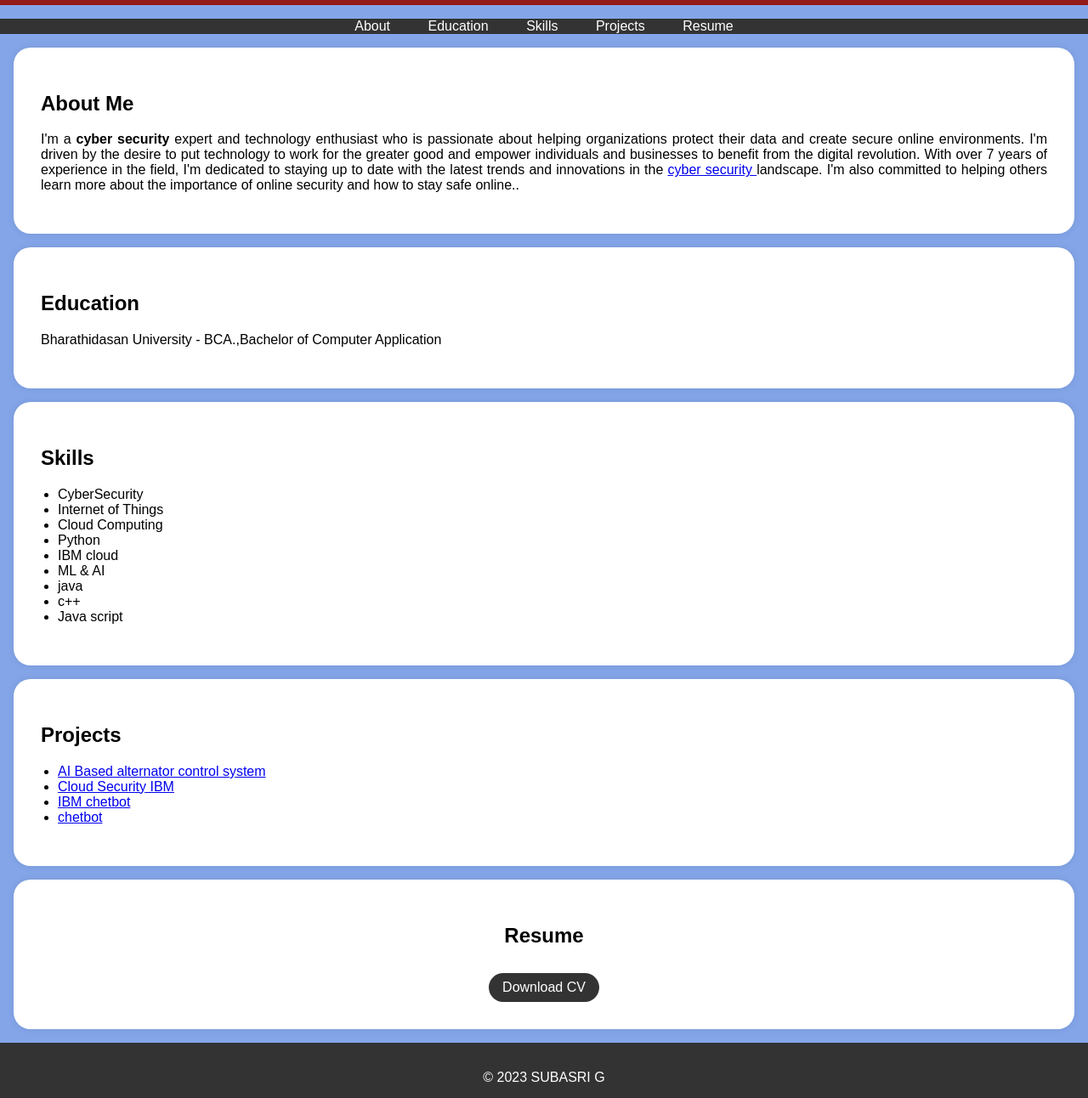
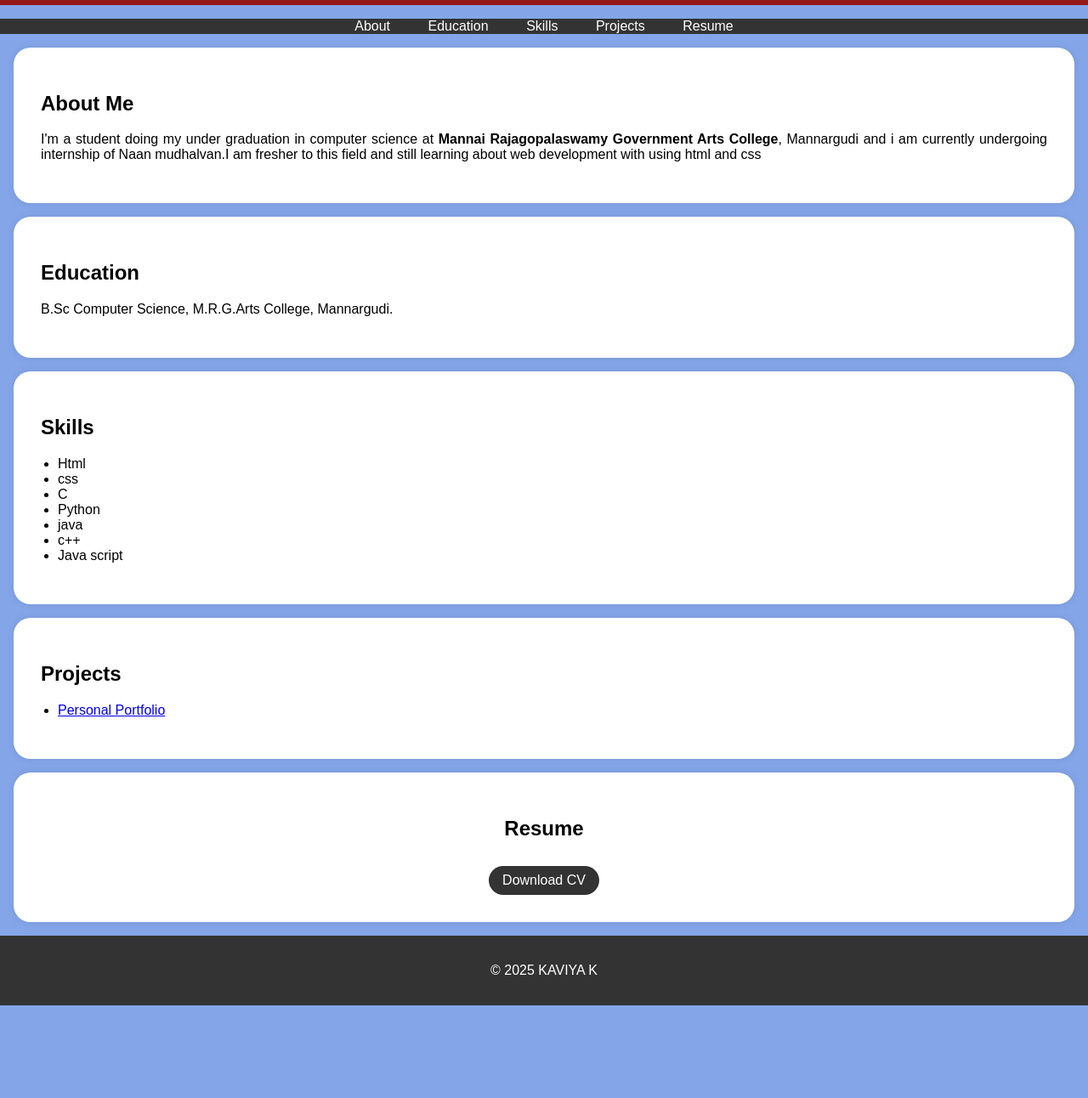
Before and after one commit to subasri-suba/Digital-portfolio, a plain HTML site: page index.html in a window 1280 px wide. Shown: the part 191-1483 px from the top of the page at 85% size. After the commit the page ends 1374 px from the top, so only its background shows below. Drawn offline with Linux system fonts and the light colour scheme.

Commit message:
Add files via upload

```diff
--- a/index.html
+++ b/index.html
@@ -95,9 +95,9 @@
     <header>
         <div class="header-content">
             <!-- Add your profile picture here -->
-            <img src="./p2.jpg" alt="Your Profile Picture" class="profile-picture">
-            <h1> SUBASRI G</h1>
-            <p>Assitant professor</p>
+            <img src=""	alt="Your Profile Picture" class="profile-picture">
+            <h1>KAVIYA K</h1>
+            <p>Am Computer science student</p>
         </div>
     </header>
 
@@ -115,14 +115,15 @@
     <section id="about">
         <div class="section-content">
             <h2>About Me</h2>
-            <p>I'm a <b>cyber security </b>expert and technology enthusiast who is passionate about helping organizations protect their data and create secure online environments. I'm driven by the desire to put technology to work for the greater good and empower individuals and businesses to benefit from the digital revolution. With over 7 years of experience in the field, I'm dedicated to staying up to date with the latest trends and innovations in the <a href="https://techtrainer20.github.io/git_con2/" traget="_target">cyber security </a> landscape. I'm also committed to helping others learn more about the importance of online security and how to stay safe online..</p>
+            <p>I'm a student doing my under graduation in computer science at <b>Mannai Rajagopalaswamy Government Arts College</b>, Mannargudi and i am currently undergoing internship of Naan mudhalvan.I am fresher to this field and still learning about web development with using html and css</p>
+
         </div>
     </section>
 
     <section id="education">
         <div class="section-content">
             <h2>Education</h2>
-            <p>Bharathidasan University  - BCA.,Bachelor of Computer Application</p>
+            <p>B.Sc Computer Science, M.R.G.Arts College, Mannargudi.</p>
 
 
         </div>
@@ -132,12 +133,10 @@
         <div class="section-content">
             <h2>Skills</h2>
             <ul>
-                <li>CyberSecurity</li>
-                <li>Internet of Things</li>
-                <li>Cloud Computing</li>
+                <li>Html</li>
+                <li>css</li>
+                <li>C</li>
                 <li>Python</li>
-                <li>IBM cloud</li>
-                <li>ML & AI</li>
                 <li>java</li>
                 <li>c++</li>
                 <li>Java script</li>
@@ -149,10 +148,7 @@
         <div class="section-content">
             <h2>Projects</h2>
             <ul>
-                <li><a href="#">AI Based alternator control system</a></li>
-                <li><a href="#">Cloud Security IBM</a></li>
-                <li><a href="#">IBM chetbot</a></li>
-                <li><a href="#">chetbot</a></li>
+                <li><a href="#">Personal Portfolio</a></li>
                 <!-- Add more project links here -->
             </ul>
         </div>
@@ -163,14 +159,14 @@
         <div class="section-content">
             <center>
             <h2>Resume</h2>
-            <a href="./resume.4.pdf" target="_blank" class="download-button">Download CV</a>
+            <a href="resume.pdf" target="_blank" class="download-button">Download CV</a>
         </center>
         </div>
 
     </section>
 
     <footer>
-        <p>&copy; 2023 SUBASRI G</p>
+        <p>&copy; 2025 KAVIYA K</p>
     </footer>
 
     <script>
```
